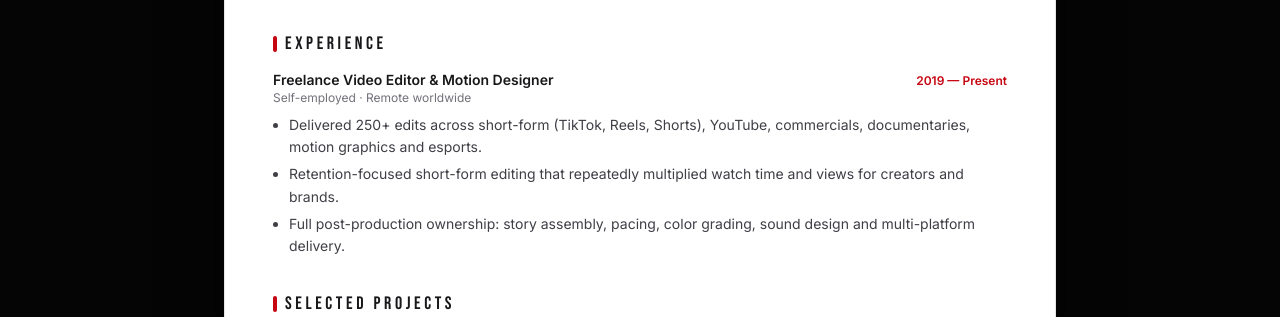
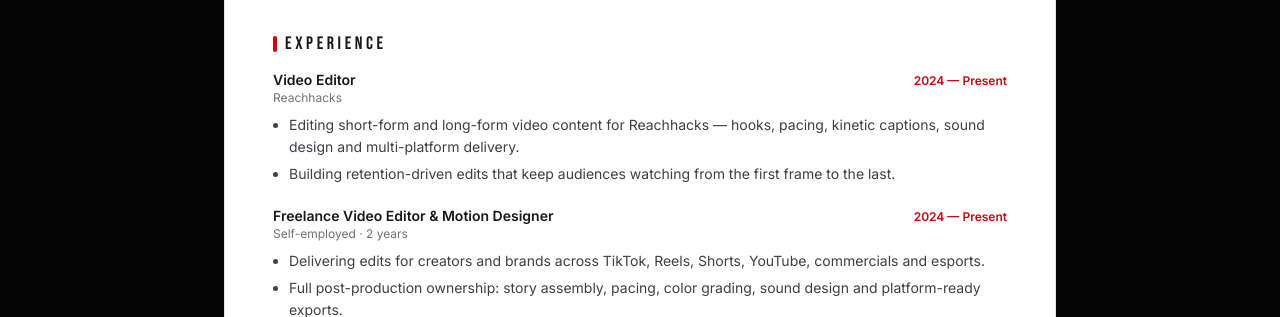
Before and after one commit to Arccy1/muhanad-portfolio, a Next.js app: page /cv in a window 1280 px wide. Shown: the part 635-952 px from the top of the page. Built offline with nearby package versions, Linux system fonts and the light colour scheme; no server answers; the database is empty.

Commit message:
content: CV experience — Reachhacks (2024-present) + 2 years freelance

```diff
--- a/src/app/(site)/cv/page.tsx
+++ b/src/app/(site)/cv/page.tsx
@@ -18,13 +18,21 @@ export const metadata: Metadata = {
 // --------------------------------------------------------------------
 const EXPERIENCE = [
   {
+    role: "Video Editor",
+    org: "Reachhacks",
+    period: "2024 — Present",
+    points: [
+      "Editing short-form and long-form video content for Reachhacks — hooks, pacing, kinetic captions, sound design and multi-platform delivery.",
+      "Building retention-driven edits that keep audiences watching from the first frame to the last.",
+    ],
+  },
+  {
     role: "Freelance Video Editor & Motion Designer",
-    org: "Self-employed · Remote worldwide",
-    period: "2019 — Present",
+    org: "Self-employed · 2 years",
+    period: "2024 — Present",
     points: [
-      "Delivered 250+ edits across short-form (TikTok, Reels, Shorts), YouTube, commercials, documentaries, motion graphics and esports.",
-      "Retention-focused short-form editing that repeatedly multiplied watch time and views for creators and brands.",
-      "Full post-production ownership: story assembly, pacing, color grading, sound design and multi-platform delivery.",
+      "Delivering edits for creators and brands across TikTok, Reels, Shorts, YouTube, commercials and esports.",
+      "Full post-production ownership: story assembly, pacing, color grading, sound design and platform-ready exports.",
     ],
   },
 ];
```
